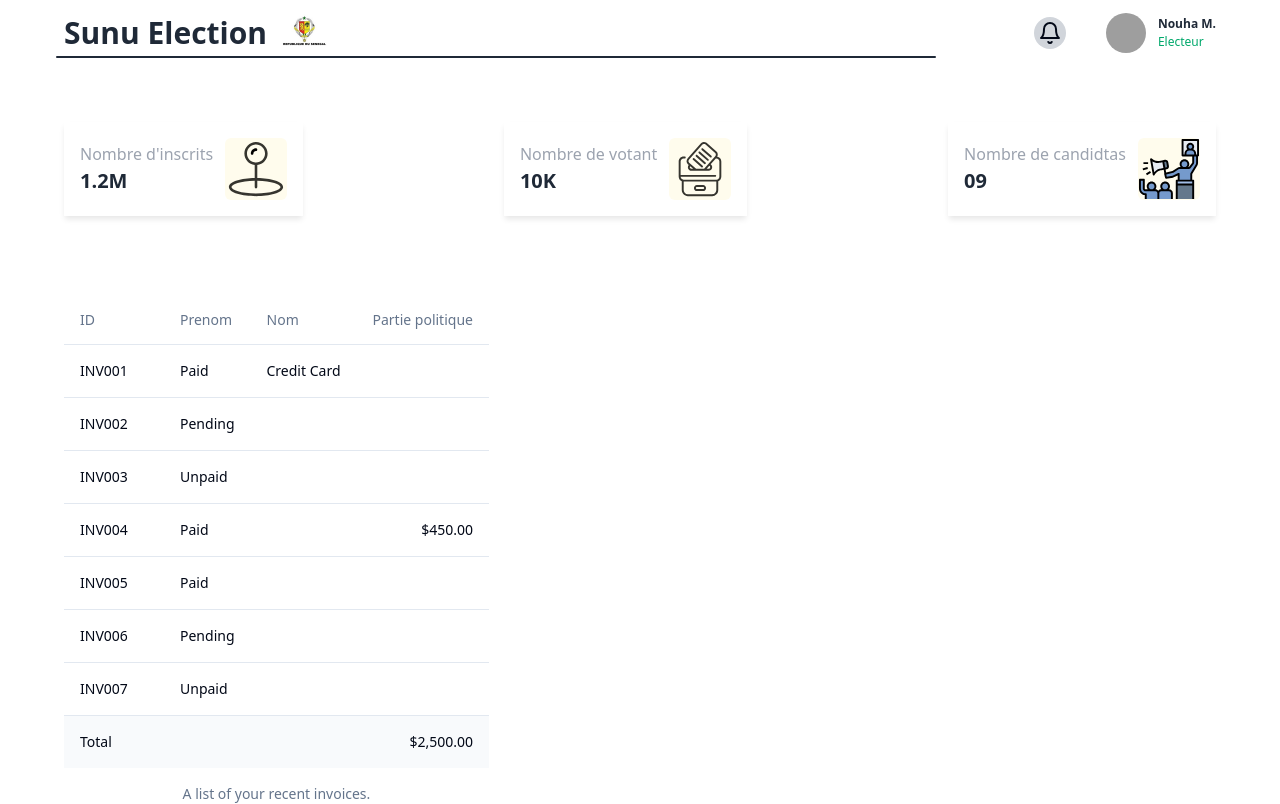
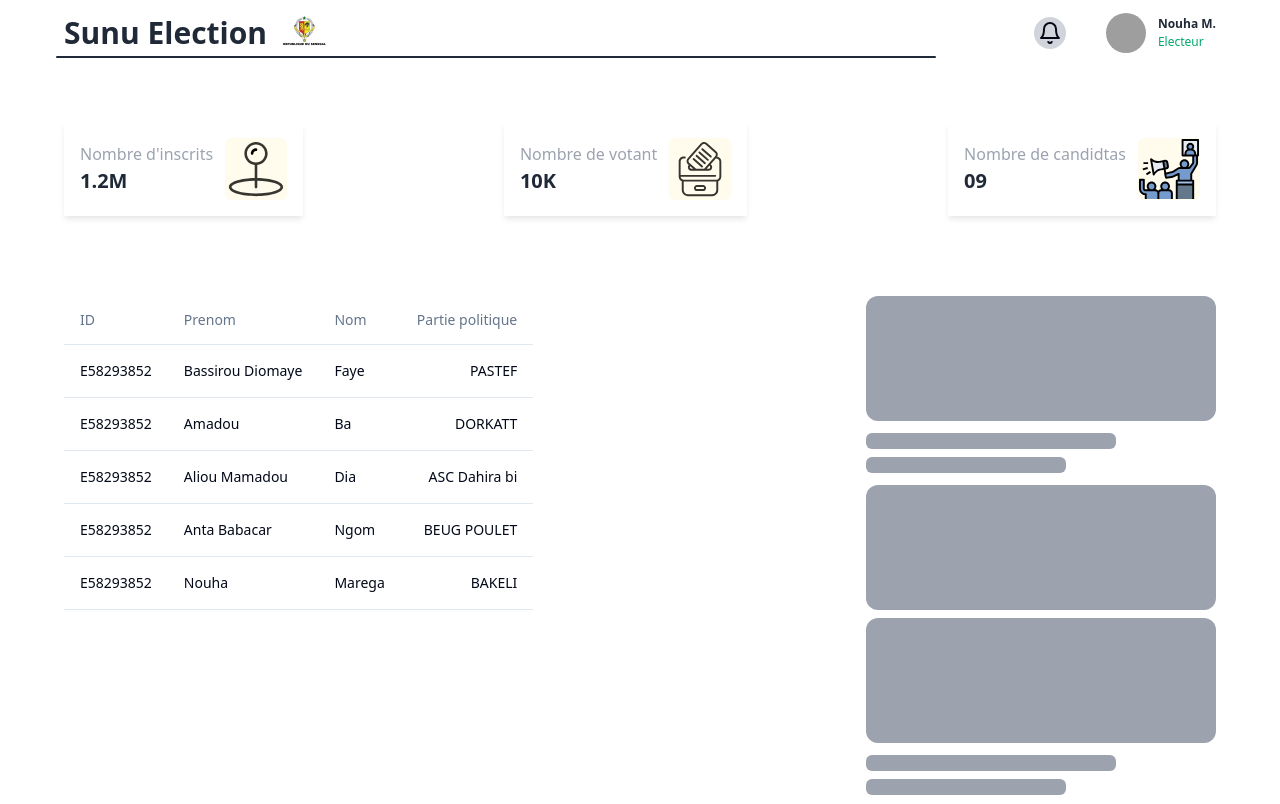
Before and after one commit to mouhamedhanne/Team_Bakeli-sunuElection, a Next.js app: page /tendance in a window 1280 px wide. Built offline with nearby package versions, Linux system fonts and the light colour scheme; grey boxes are pictures that could not be loaded.

Commit message:
Setting Candidats

```diff
--- a/app/dashboard/page.tsx
+++ b/app/dashboard/page.tsx
@@ -36,7 +36,7 @@ export default function page() {
                 className="text-white bg-color_secondary px-4 py-2 rounded-lg font-bold
               hover:bg-color_secondary/90 "
               >
-                <Link href="/dashboard/tendances">Voir les Tendances</Link>
+                <Link href="/dashboard/tendance">Voir les Tendances</Link>
               </button>
             </div>
           </div>
--- a/app/tendance/page.tsx
+++ b/app/tendance/page.tsx
@@ -7,6 +7,7 @@ import Nbr_inscrit from "@/public/icon/nbr_inscrit.svg";
 import Nbr_votant from "@/public/icon/nbr_votant.svg";
 import Nbr_candidat from "@/public/icon/nbr_candidat.svg";
 import TableTendance from "@/components/elements/tables-tendances";
+import SkeltonCard from "@/components/elements/skeltonCard";
 
 export default function page() {
   return (
@@ -47,7 +48,7 @@ export default function page() {
           </div>
         </div>
 
-        <div className="mt-16 block lg:flex items-center justify-between">
+        <div className="mt-16 block lg:flex items-center justify-center lg:justify-between">
           <div className="flex items-center space-x-3 p-4 static_shadow">
             <div>
               <p className="text-gray-400">Nombre d'inscrits</p>
@@ -85,11 +86,13 @@ export default function page() {
           </div>
         </div>
 
-        <div className="mt-20 flex">
+        <div className="mt-20 flex justify-between">
           <div>
             <TableTendance />
           </div>
-          <div></div>
+          <div className="hidden lg:block">
+            <SkeltonCard />
+          </div>
         </div>
       </div>
     </Container>
--- /dev/null
+++ b/components/elements/skeltonCard.tsx
@@ -0,0 +1,21 @@
+import { Skeleton } from "@/components/ui/skeleton";
+
+export default function SkeltonCard() {
+  return (
+    <div className="flex flex-col space-y-3">
+      <Skeleton className="h-[125px] w-[350px] rounded-xl" />
+      <div className="space-y-2">
+        <Skeleton className="h-4 w-[250px]" />
+        <Skeleton className="h-4 w-[200px]" />
+      </div>
+      <div className="space-y-2">
+        <Skeleton className="h-[125px] w-[350px] rounded-xl" />
+        <Skeleton className="h-[125px] w-[350px] rounded-xl" />
+      </div>
+      <div className="space-y-2">
+        <Skeleton className="h-4 w-[250px]" />
+        <Skeleton className="h-4 w-[200px]" />
+      </div>
+    </div>
+  );
+}
--- a/components/elements/tables-tendances.tsx
+++ b/components/elements/tables-tendances.tsx
@@ -11,53 +11,41 @@ import {
 
 const invoices = [
   {
-    ID: "INV001",
-    Prenom: "Paid",
-    Nom: "$250.00",
-    paymentMethod: "Credit Card",
+    ID: "E58293852",
+    Prenom: "Bassirou Diomaye",
+    Nom: "Faye",
+    Partie: "PASTEF",
   },
   {
-    ID: "INV002",
-    Prenom: "Pending",
-    Nom: "$150.00",
-    Partie: "PayPal",
+    ID: "E58293852",
+    Prenom: "Amadou",
+    Nom: "Ba",
+    Partie: "DORKATT",
   },
   {
-    ID: "INV003",
-    Prenom: "Unpaid",
-    Nom: "$350.00",
-    Partie: "Bank Transfer",
+    ID: "E58293852",
+    Prenom: "Aliou Mamadou",
+    Nom: "Dia",
+    Partie: "ASC Dahira bi",
   },
   {
-    ID: "INV004",
-    Prenom: "Paid",
-    totalAmount: "$450.00",
-    Partie: "Credit Card",
+    ID: "E58293852",
+    Prenom: "Anta Babacar",
+    Nom: "Ngom",
+    Partie: "BEUG POULET",
   },
   {
-    ID: "INV005",
-    Prenom: "Paid",
-    Nom: "$550.00",
-    Partie: "PayPal",
-  },
-  {
-    ID: "INV006",
-    Prenom: "Pending",
-    Nom: "$200.00",
-    Partie: "Bank Transfer",
-  },
-  {
-    ID: "INV007",
-    Prenom: "Unpaid",
-    Nom: "$300.00",
-    Partie: "Credit Card",
+    ID: "E58293852",
+    Prenom: "Nouha",
+    Nom: "Marega",
+    Partie: "BAKELI",
   },
 ];
 
 export default function TableTendance() {
   return (
     <Table>
-      <TableCaption>A list of your recent invoices.</TableCaption>
+      <TableCaption></TableCaption>
       <TableHeader>
         <TableRow>
           <TableHead className="w-[100px]">ID</TableHead>
@@ -71,16 +59,13 @@ export default function TableTendance() {
           <TableRow key={invoice.ID}>
             <TableCell className="font-medium">{invoice.ID}</TableCell>
             <TableCell>{invoice.Prenom}</TableCell>
-            <TableCell>{invoice.paymentMethod}</TableCell>
-            <TableCell className="text-right">{invoice.totalAmount}</TableCell>
+            <TableCell>{invoice.Nom}</TableCell>
+            <TableCell className="text-right">{invoice.Partie}</TableCell>
           </TableRow>
         ))}
       </TableBody>
       <TableFooter>
-        <TableRow>
-          <TableCell colSpan={3}>Total</TableCell>
-          <TableCell className="text-right">$2,500.00</TableCell>
-        </TableRow>
+        <TableRow></TableRow>
       </TableFooter>
     </Table>
   );
--- /dev/null
+++ b/components/ui/skeleton.tsx
@@ -0,0 +1,15 @@
+import { cn } from "@/lib/utils";
+
+function Skeleton({
+  className,
+  ...props
+}: React.HTMLAttributes<HTMLDivElement>) {
+  return (
+    <div
+      className={cn("animate-pulse rounded-md bg-gray-400", className)}
+      {...props}
+    />
+  );
+}
+
+export { Skeleton };
```
